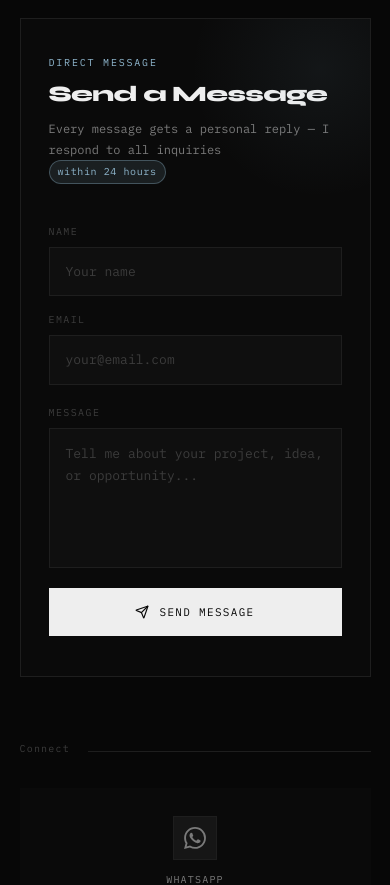
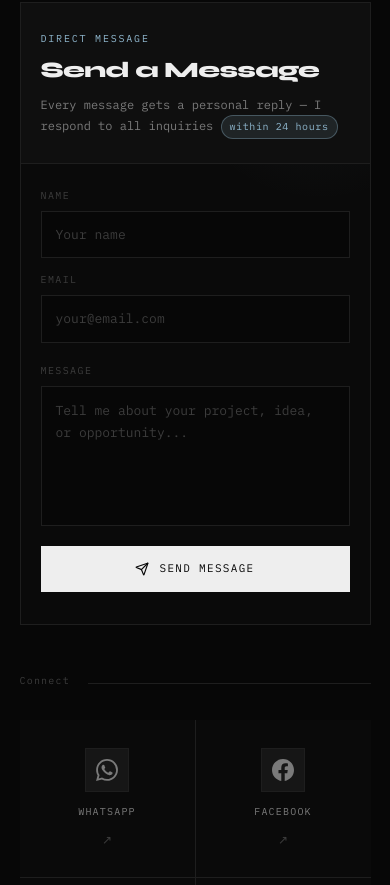
Before and after one commit to harithsenura/P, a Next.js app: page / in a window 390 px wide. Shown: the part 6439-7324 px from the top of the page. Built offline with nearby package versions, Linux system fonts and the light colour scheme.

Commit message:
update contact details of the website

```diff
--- a/src/app/globals.css
+++ b/src/app/globals.css
@@ -1711,30 +1711,45 @@ section {
 }
 
 /* ══ WORK WITH ME — FORM & SOCIAL ══════════════════════════ */
+
+/* ── Two-column contact layout ── */
 .wwm-contact-wrap {
   margin-top: 64px;
   border: 1px solid var(--border);
   background: var(--card-bg);
-  padding: 52px 52px 56px;
+  padding: 0;
   transition: background 0.35s ease, border-color 0.35s ease;
   position: relative;
   overflow: hidden;
-}
-
-.wwm-contact-wrap::before {
+  display: grid;
+  grid-template-columns: 1fr 1.4fr;
+}
+
+.wwm-contact-wrap::after {
   content: '';
   position: absolute;
-  top: -80px;
-  right: -80px;
-  width: 260px;
-  height: 260px;
+  top: -100px;
+  right: -100px;
+  width: 300px;
+  height: 300px;
   border-radius: 50%;
-  background: radial-gradient(circle, rgba(144, 184, 207, 0.07) 0%, transparent 70%);
+  background: radial-gradient(circle, rgba(144, 184, 207, 0.06) 0%, transparent 70%);
   pointer-events: none;
-}
+  z-index: 0;
+}
+
+
 
 .wwm-form-header {
-  margin-bottom: 40px;
+  padding: 48px 40px;
+  border-right: 1px solid var(--border);
+  display: flex;
+  flex-direction: column;
+  justify-content: flex-start;
+  position: relative;
+  z-index: 1;
+  background: var(--surface);
+  transition: background 0.35s ease;
 }
 
 .wwm-form-eyebrow {
@@ -1773,6 +1788,13 @@ section {
   letter-spacing: 0.06em;
 }
 
+.wwm-form-body {
+  padding: 48px 40px;
+  position: relative;
+  z-index: 1;
+  min-width: 0;
+}
+
 .wwm-form {
   display: flex;
   flex-direction: column;
@@ -1782,7 +1804,8 @@ section {
 .wwm-field-row {
   display: grid;
   grid-template-columns: 1fr 1fr;
-  gap: 16px;
+  gap: 14px;
+  min-width: 0;
 }
 
 .wwm-field {
@@ -1801,18 +1824,20 @@ section {
 }
 
 .wwm-input {
-  background: var(--surface);
+  box-sizing: border-box;
+  background: var(--bg);
   border: 1px solid var(--border);
   color: var(--text);
   font-family: var(--font-plex-mono), monospace;
   font-size: 13px;
-  padding: 14px 16px;
+  padding: 13px 14px;
   outline: none;
   transition: border-color 0.25s ease, background 0.25s ease, box-shadow 0.25s ease;
   width: 100%;
   resize: none;
   border-radius: 0;
   -webkit-appearance: none;
+  display: block;
 }
 
 .wwm-input::placeholder {
@@ -1841,7 +1866,7 @@ section {
   justify-content: center;
   gap: 10px;
   align-self: flex-start;
-  padding: 14px 32px;
+  padding: 13px 28px;
   background: var(--text);
   color: var(--bg);
   border: 1px solid var(--text);
@@ -1851,8 +1876,8 @@ section {
   text-transform: uppercase;
   cursor: pointer;
   transition: all 0.3s ease;
-  min-width: 168px;
-  min-height: 48px;
+  min-width: 160px;
+  min-height: 46px;
 }
 
 .wwm-submit:hover:not(:disabled) {
@@ -1962,6 +1987,7 @@ section {
   grid-template-columns: repeat(5, 1fr);
   gap: 1px;
   background: var(--border);
+  width: 100%;
 }
 
 .wwm-social-item {
@@ -2066,6 +2092,22 @@ section {
 }
 
 /* ── Responsive ── */
+@media (max-width: 1024px) {
+  .wwm-contact-wrap {
+    grid-template-columns: 1fr;
+  }
+
+  .wwm-form-header {
+    border-right: none;
+    border-bottom: 1px solid var(--border);
+    padding: 40px 36px 36px;
+  }
+
+  .wwm-form-body {
+    padding: 36px 36px 44px;
+  }
+}
+
 @media (max-width: 900px) {
   .wwm-social-grid {
     grid-template-columns: repeat(3, 1fr);
@@ -2074,7 +2116,15 @@ section {
 
 @media (max-width: 680px) {
   .wwm-contact-wrap {
-    padding: 36px 28px 40px;
+    margin-top: 48px;
+  }
+
+  .wwm-form-header {
+    padding: 32px 24px 28px;
+  }
+
+  .wwm-form-body {
+    padding: 28px 24px 36px;
   }
 
   .wwm-field-row {
@@ -2087,16 +2137,34 @@ section {
 
   .wwm-submit {
     width: 100%;
+    align-self: stretch;
+  }
+
+  .wwm-social-section {
+    margin-top: 48px;
   }
 }
 
 @media (max-width: 480px) {
+  .wwm-form-header {
+    padding: 28px 20px 24px;
+  }
+
+  .wwm-form-body {
+    padding: 24px 20px 32px;
+  }
+
   .wwm-social-grid {
-    grid-template-columns: 1fr;
+    grid-template-columns: repeat(2, 1fr);
   }
 
   .wwm-contact-info-row {
     flex-direction: column;
+  }
+
+  .wwm-info-pill {
+    width: 100%;
+    justify-content: center;
   }
 }
 
--- a/src/components/WorkWithMe.tsx
+++ b/src/components/WorkWithMe.tsx
@@ -157,6 +157,7 @@ export default function WorkWithMe() {
         </div>
 
         {submitted ? (
+          <div className="wwm-form-body">
             <div className="wwm-success">
               <div className="wwm-success-icon">
                 <svg viewBox="0 0 24 24" fill="none" stroke="currentColor" strokeWidth="2" width="32" height="32">
@@ -169,7 +170,9 @@ export default function WorkWithMe() {
                 Send another
               </button>
             </div>
+          </div>
         ) : (
+          <div className="wwm-form-body">
             <form className="wwm-form" onSubmit={handleSubmit} id="contact-form" noValidate>
               <div className="wwm-field-row">
                 <div className="wwm-field">
@@ -227,8 +230,10 @@ export default function WorkWithMe() {
                 )}
               </button>
             </form>
+          </div>
         )}
       </div>
+
 
       {/* ── Social & Contact Info Section ── */}
       <div className="wwm-social-section">
```
Lines whose indentation alone changed are shown as unchanged.
